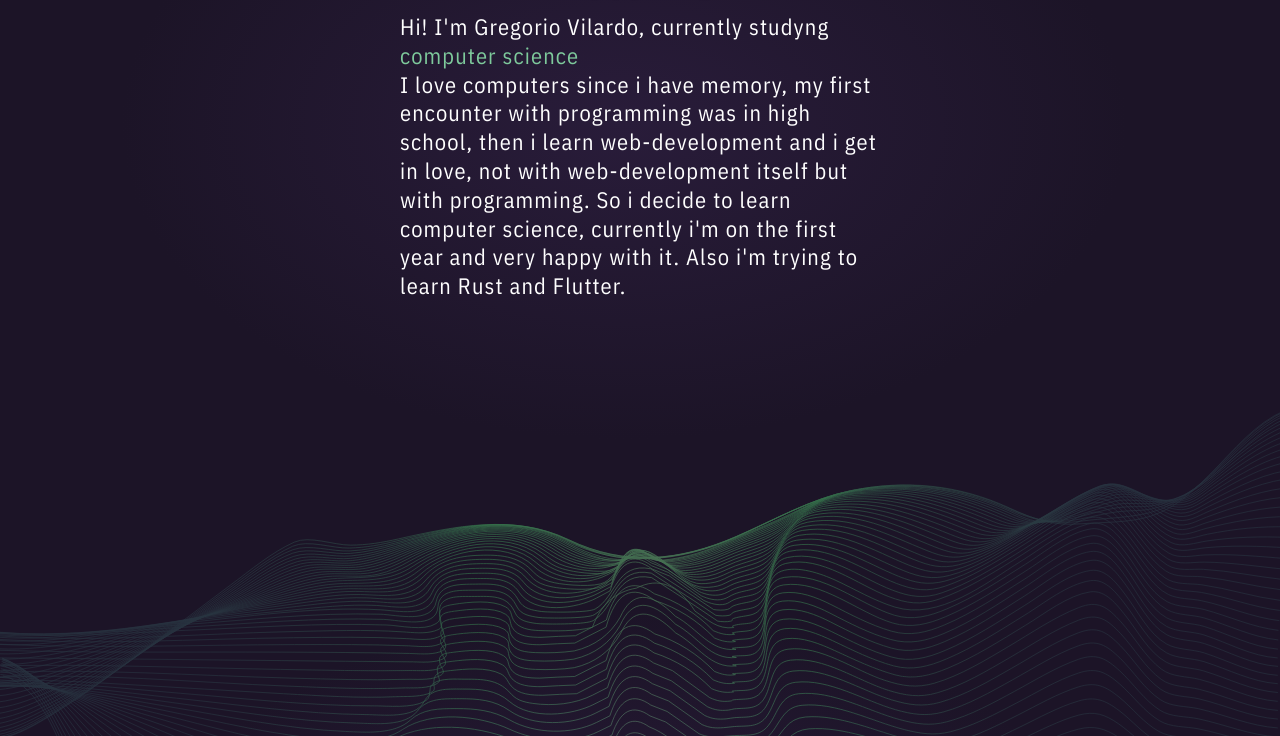
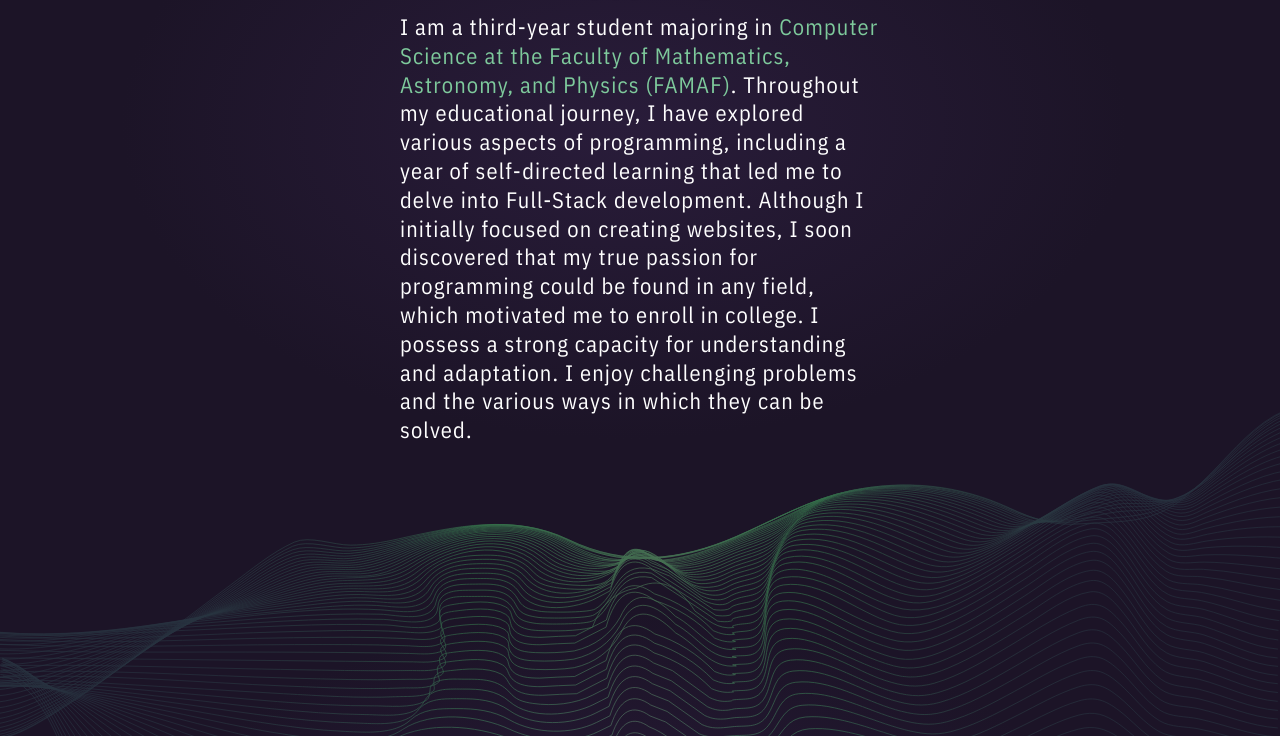
Before and after one commit to vanzemaljack/vanzemaljack, a plain HTML site: page about.html in a window 1280 px wide. Shown: the part 210-946 px from the top of the page. Drawn offline with nearby package versions, Linux system fonts and the light colour scheme; a script that the page names is missing.

Commit message:
Update about.html

```diff
--- a/about.html
+++ b/about.html
@@ -72,13 +72,10 @@
                         <div class="container-info-about">
                             <div class="text-about">
                                 <div class="secondary-text">
-                                    Hi! I'm Gregorio Vilardo,
-                                    currently studyng <text>computer science</text>
-                                    <p></p>
-                                    I love computers since i have memory, my first encounter with programming was in high school, then i learn web-development
-                                    and i get in love, not with web-development itself but with programming.
-                                    So i decide to learn computer science, currently i'm on the first year and very happy with it.
-                                    Also i'm trying to learn Rust and Flutter.
+                                    I am a third-year student majoring in <text>Computer Science at the Faculty of Mathematics, Astronomy, and Physics (FAMAF)</text>.
+                                Throughout my educational journey, I have explored various aspects of programming, including a year of self-directed learning that led me to delve into Full-Stack development.
+                                Although I initially focused on creating websites, I soon discovered that my true passion for programming could be found in any field, which motivated me to enroll in college.
+I possess a strong capacity for understanding and adaptation. I enjoy challenging problems and the various ways in which they can be solved.
                                 </div>
 
                                <!-- <div class="btn btn-about">
```
